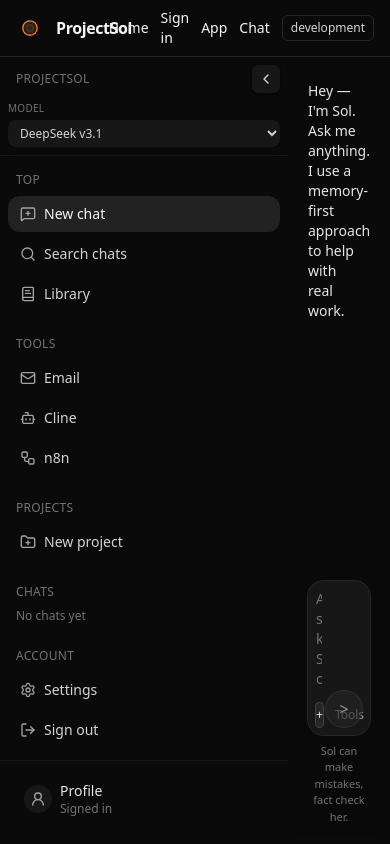
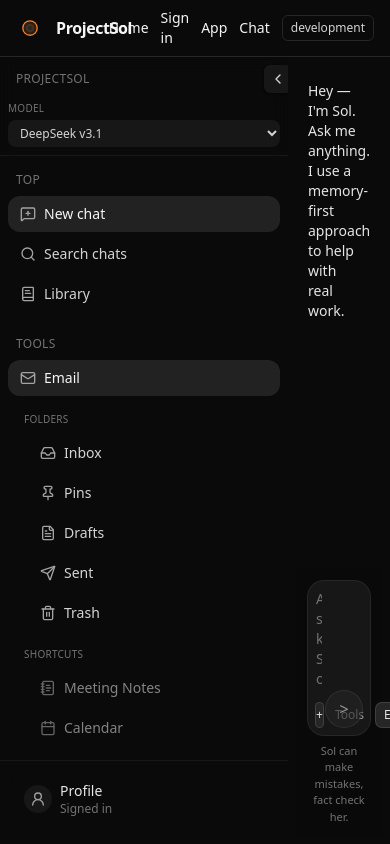
Before and after one commit to Siegemoe/projectsol, a Next.js app: page /app/chat in a window 390 px wide. Built offline with nearby package versions, Linux system fonts and the light colour scheme.

Commit message:
Embed Email tool into Chat: remove title-bar traffic lights, hide internal mail sidebar in embedded mode, add Tools → Email sidebar group, resizable preview pane, redirect /app/tools/email → /app/chat; remove Email ‘Home Screen’ menu; fix Tailwind class conflict

```diff
--- a/src/app/app/tools/email/components/EmailWindow.tsx
+++ b/src/app/app/tools/email/components/EmailWindow.tsx
@@ -1,6 +1,6 @@
 "use client";
 
-import { useEffect, useMemo, useState } from "react";
+import { useEffect, useMemo, useRef, useState } from "react";
 import { Mail, Minus, X, RefreshCcw, SlidersHorizontal, PencilLine } from "lucide-react";
 import type { ProviderId, Thread, ThreadSection } from "../types";
 import { providerList, providers } from "../providers";
@@ -10,6 +10,7 @@
 import NewSendersRow from "./NewSendersRow";
 import ThreadList from "./ThreadList";
 import PreviewPane from "./PreviewPane";
+import { useRouter } from "next/navigation";
 
 type Folder = Thread["folder"];
 
@@ -19,13 +20,97 @@
   return { day, full };
 }
 
-export default function EmailWindow() {
+type EmailWindowProps = {
+  // When embedded inside Chat, render without decorative chrome and without the internal mail sidebar
+  embedded?: boolean;
+  // Explicitly control whether to show the internal sidebar (ignored when embedded=true)
+  showSidebar?: boolean;
+  // Controlled folder (when omitted, EmailWindow manages its own folder state)
+  folder?: Folder;
+  onChangeFolder?: (f: Folder) => void;
+  // Called when the top-right X is pressed. If not provided, will navigate back to chat.
+  onClose?: () => void;
+};
+
+const MIN_PREVIEW = 320;
+const MAX_PREVIEW = 600;
+const DEFAULT_PREVIEW = 420;
+
+export default function EmailWindow({
+  embedded = false,
+  showSidebar = true,
+  folder: controlledFolder,
+  onChangeFolder,
+  onClose,
+}: EmailWindowProps) {
+  const router = useRouter();
   const [providerId, setProviderId] = useState<ProviderId>("gmail");
-  const [folder, setFolder] = useState<Folder>("inbox");
+
+  // Controlled/uncontrolled folder
+  const [internalFolder, setInternalFolder] = useState<Folder>(controlledFolder ?? "inbox");
+  useEffect(() => {
+    if (controlledFolder && controlledFolder !== internalFolder) {
+      setInternalFolder(controlledFolder);
+    }
+  }, [controlledFolder]); // eslint-disable-line react-hooks/exhaustive-deps
+
+  const folder: Folder = controlledFolder ?? internalFolder;
+  const setFolder = (f: Folder) => {
+    if (onChangeFolder) onChangeFolder(f);
+    else setInternalFolder(f);
+  };
+
   const [query, setQuery] = useState("");
   const [sections, setSections] = useState<ThreadSection[]>([]);
   const [selectedId, setSelectedId] = useState<string | null>(null);
   const [newSenders, setNewSenders] = useState(() => getNewSenders("gmail"));
+
+  // Persisted preview width (resizable)
+  const [previewWidth, setPreviewWidth] = useState<number>(() => {
+    if (typeof window !== "undefined") {
+      const v = parseInt(localStorage.getItem("mail:previewWidth") || "", 10);
+      if (!Number.isNaN(v)) {
+        return Math.min(MAX_PREVIEW, Math.max(MIN_PREVIEW, v));
+      }
+    }
+    return DEFAULT_PREVIEW;
+  });
+  useEffect(() => {
+    try {
+      localStorage.setItem("mail:previewWidth", String(previewWidth));
+    } catch {}
+  }, [previewWidth]);
+
+  // Simple drag-to-resize for preview pane
+  const dragRef = useRef<{ startX: number; startWidth: number } | null>(null);
+  function onResizeStart(e: React.MouseEvent | React.TouchEvent) {
+    const clientX = "touches" in e ? (e as React.TouchEvent).touches[0].clientX : (e as React.MouseEvent).clientX;
+    dragRef.current = { startX: clientX, startWidth: previewWidth };
+
+    const move = (ev: MouseEvent | TouchEvent) => {
+      const x =
+        ev instanceof TouchEvent ? ev.touches[0]?.clientX ?? dragRef.current!.startX : (ev as MouseEvent).clientX;
+      const dx = x - dragRef.current!.startX;
+      // Preview is on the right, positive dx should INCREASE width
+      const next = Math.min(MAX_PREVIEW, Math.max(MIN_PREVIEW, dragRef.current!.startWidth + dx));
+      setPreviewWidth(next);
+      // prevent passive scrolling on touch
+      ev.preventDefault?.();
+    };
+    const up = () => {
+      window.removeEventListener("mousemove", move as any);
+      window.removeEventListener("touchmove", move as any);
+      window.removeEventListener("mouseup", up);
+      window.removeEventListener("touchend", up);
+      dragRef.current = null;
+    };
+
+    window.addEventListener("mousemove", move as any, { passive: false } as any);
+    window.addEventListener("touchmove", move as any, { passive: false } as any);
+    window.addEventListener("mouseup", up);
+    window.addEventListener("touchend", up);
+    e.preventDefault();
+  }
 
   // Load mock sections whenever provider/folder changes
   useEffect(() => {
@@ -54,11 +139,12 @@
         ...s,
         threads: s.threads.filter(
           (t) =>
-            (t.subject   ?? "").toLowerCase().includes(q) ||
-            (t.sender?.name  ?? "").toLowerCase().includes(q) ||
+            (t.subject ?? "").toLowerCase().includes(q) ||
+            (t.sender?.name ?? "").toLowerCase().includes(q) ||
             (t.sender?.email ?? "").toLowerCase().includes(q) ||
-            (t.snippet   ?? "").toLowerCase().includes(q)
-        ),      }))
+            (t.snippet ?? "").toLowerCase().includes(q)
+        ),
+      }))
       .filter((s) => s.threads.length > 0);
   }, [sections, query]);
 
@@ -97,7 +183,7 @@
     );
   }
 
-  // Counts for sidebar
+  // Counts for sidebar badges
   const unreadCount = useMemo(
     () => sections.flatMap((s) => s.threads).filter((t) => t.unread).length,
     [sections]
@@ -109,31 +195,41 @@
 
   const { day, full } = formatHeaderDate();
 
+  const showInnerSidebar = !embedded && showSidebar !== false;
+
+  function handleClose() {
+    if (onClose) {
+      onClose();
+      return;
+    }
+    // Fallback: navigate back to chat
+    try {
+      router.push("/app/chat");
+    } catch {
+      // no-op
+    }
+  }
+
   return (
     <div className="flex h-full w-full">
-      {/* Decorative window with subtle chrome */}
-      <div className="flex h-full w-full flex-col overflow-hidden rounded-xl border border-neutral-900 bg-neutral-950 shadow-xl">
-        {/* Window title bar */}
+      {/* Outer container: decorative chrome only when not embedded */}
+      <div
+        className={
+          embedded
+            ? "flex h-full w-full flex-col overflow-hidden"
+            : "flex h-full w-full flex-col overflow-hidden rounded-xl border border-neutral-900 bg-neutral-950 shadow-xl"
+        }
+      >
+        {/* Title bar (no traffic-light dots). Keep compact label and top-right controls */}
         <div className="flex items-center gap-2 border-b border-neutral-900 px-3 py-2">
-          <div className="flex items-center gap-1.5">
-            {/* traffic-light dots (decorative) */}
-            <button
-              aria-label="Close"
-              className="h-2.5 w-2.5 rounded-full bg-red-500/80"
-              onClick={() => {
-                /* decorative only for now */
-              }}
-            />
-            <button aria-label="Minimize" className="h-2.5 w-2.5 rounded-full bg-yellow-500/80" />
-            <button aria-label="Maximize" className="h-2.5 w-2.5 rounded-full bg-green-500/80" />
-          </div>
-          <div className="ml-2 flex items-center gap-2 text-sm text-neutral-400">
+          <div className="flex items-center gap-2 text-sm text-neutral-400">
             <Mail className="h-4 w-4 text-neutral-300" />
             <span className="text-neutral-200">Mail</span>
             <span className="text-neutral-500">/</span>
             <span className="text-neutral-400 capitalize">{folder}</span>
           </div>
           <div className="ml-auto flex items-center gap-2">
+            {/* Keep minimize for symmetry; no-op for now */}
             <button
               type="button"
               className="inline-flex h-7 w-7 items-center justify-center rounded-md border border-neutral-900 bg-neutral-900 hover:bg-neutral-800"
@@ -145,21 +241,24 @@
               type="button"
               className="inline-flex h-7 w-7 items-center justify-center rounded-md border border-neutral-900 bg-neutral-900 hover:bg-neutral-800"
               aria-label="Close window"
+              onClick={handleClose}
             >
               <X className="h-4 w-4 text-neutral-300" />
             </button>
           </div>
         </div>
 
-        {/* Three-pane layout */}
+        {/* Two/three pane layout */}
         <div className="flex min-h-0 flex-1">
-          {/* Inner mail sidebar */}
+          {/* Inner mail sidebar (hidden in embedded mode) */}
+          {showInnerSidebar ? (
             <MailSidebar
               activeFolder={folder}
               onChangeFolder={setFolder}
               unreadCount={unreadCount}
               pinnedCount={pinnedCount}
             />
+          ) : null}
 
           {/* Main column */}
           <div className="flex min-w-0 flex-1 flex-col border-r border-neutral-900">
@@ -195,9 +294,25 @@
             </div>
           </div>
 
-          {/* Preview pane (hidden on smaller screens) */}
-          <div className="hidden min-w-[340px] max-w-[520px] border-l border-neutral-900 lg:block">
+          {/* Resizer + Preview pane (lg and up) */}
+          <div className="hidden lg:flex">
+            {/* Resizer handle */}
+            <div
+              role="separator"
+              aria-orientation="vertical"
+              title="Resize preview"
+              className="w-2 cursor-col-resize hover:bg-neutral-900 active:bg-neutral-900"
+              onMouseDown={onResizeStart}
+              onTouchStart={onResizeStart}
+            />
+
+            {/* Preview pane */}
+            <div
+              className="min-w-[320px] max-w-[600px] border-l border-neutral-900"
+              style={{ width: previewWidth }}
+            >
               <PreviewPane thread={selectedThread} />
+            </div>
           </div>
         </div>
       </div>
--- a/src/components/AppSidebar.tsx
+++ b/src/components/AppSidebar.tsx
@@ -1,7 +1,7 @@
 "use client";
 
 import Link from "next/link";
-import { usePathname } from "next/navigation";
+import { usePathname, useRouter } from "next/navigation";
 import { useEffect, useState } from "react";
 import type { Route } from "next";
 import {
@@ -17,6 +17,13 @@
   User2,
   ChevronLeft,
   ChevronRight,
+  Inbox,
+  Pin,
+  FileText,
+  Send,
+  Trash2,
+  NotebookText,
+  Calendar,
 } from "lucide-react";
 
 type NavItem = {
@@ -58,13 +65,45 @@
   );
 }
 
+function SubItem({
+  label,
+  icon: Icon,
+  onClick,
+  disabled,
+}: {
+  label: string;
+  icon?: React.ComponentType<{ className?: string }>;
+  onClick?: () => void;
+  disabled?: boolean;
+}) {
+  return (
+    <button
+      type="button"
+      disabled={disabled}
+      onClick={onClick}
+      className={[
+        "group flex w-full items-center gap-2 rounded-lg pl-8 pr-2 py-2 text-sm transition",
+        "text-neutral-300 hover:bg-neutral-900",
+        disabled ? "opacity-60 pointer-events-none" : "",
+      ].join(" ")}
+    >
+      {Icon ? <Icon className="h-4 w-4 text-neutral-400 group-hover:text-neutral-300" /> : null}
+      <span>{label}</span>
+    </button>
+  );
+}
+
 export default function AppSidebar() {
+  const router = useRouter();
   const pathname = usePathname();
 
   const MODEL_KEY = "app:model";
   const [model, setModel] = useState<string>("sol-default");
   const COLLAPSE_KEY = "app:sidebarCollapsed";
   const [collapsed, setCollapsed] = useState<boolean>(false);
+
+  // Expand/collapse Email submenu
+  const [emailExpanded, setEmailExpanded] = useState<boolean>(true);
 
   useEffect(() => {
     try {
@@ -107,11 +146,23 @@
     { label: "Library", href: "/app/library" as Route, icon: BookText },
   ];
 
-  const tools: NavItem[] = [
-    { label: "Email", href: "/app/tools/email" as Route, icon: Mail },
-    { label: "Cline", href: "/app/tools/cline" as Route, icon: Bot },
-    { label: "n8n", href: "/app/tools/n8n" as Route, icon: Workflow },
-  ];
+  // Helper: open Email overlay inside chat
+  function openEmail(folder?: "inbox" | "pinned" | "drafts" | "sent" | "trash") {
+    const inChat = pathname?.startsWith("/app/chat");
+    if (!inChat) {
+      // Navigate to chat with query to trigger email open
+      const qs = new URLSearchParams({ email: "1", ...(folder ? { folder } : {}) }).toString();
+      router.push(("/app/chat" + (qs ? `?${qs}` : "")) as Route);
+      return;
+    }
+    try {
+      window.dispatchEvent(
+        new CustomEvent("sol:open-email", {
+          detail: { open: true, folder },
+        } as any)
+      );
+    } catch {}
+  }
 
   const projects: NavItem[] = [
     { label: "New project", href: "/app/projects/new" as Route, icon: FolderPlus },
@@ -140,7 +191,7 @@
             type="button"
             onClick={toggleCollapsed}
             aria-label={collapsed ? "Expand sidebar" : "Collapse sidebar"}
-            className="absolute right-0 top-1/2 -translate-y-1/2 -right-3 z-20 inline-flex h-7 w-7 items-center justify-center rounded-md border border-neutral-900 bg-neutral-900 hover:bg-neutral-800 shadow"
+            className="absolute -right-3 top-1/2 -translate-y-1/2 z-20 inline-flex h-7 w-7 items-center justify-center rounded-md border border-neutral-900 bg-neutral-900 hover:bg-neutral-800 shadow"
           >
             {collapsed ? (
               <ChevronRight className="h-4 w-4 text-neutral-300" />
@@ -183,9 +234,37 @@
           <section>
             <div className="px-2 pb-2 text-xs uppercase tracking-wide text-neutral-500">Tools</div>
             <div className="space-y-1">
-              {tools.map((item) => (
-                <Item key={item.label} item={item} active={isActive(item.href)} />
-              ))}
+              {/* Email group (opens inside chat) */}
+              <Item
+                item={{
+                  label: "Email",
+                  icon: Mail,
+                  onClick: () => {
+                    setEmailExpanded((v) => !v);
+                    openEmail("inbox");
+                  },
+                }}
+                active={pathname?.startsWith("/app/chat")}
+              />
+              {emailExpanded && (
+                <div className="space-y-1">
+                  <div className="px-4 pt-3 pb-1 text-[10px] uppercase tracking-wide text-neutral-500">Folders</div>
+                  <SubItem label="Inbox" icon={Inbox} onClick={() => openEmail("inbox")} />
+                  <SubItem label="Pins" icon={Pin} onClick={() => openEmail("pinned")} />
+                  <SubItem label="Drafts" icon={FileText} onClick={() => openEmail("drafts")} />
+                  <SubItem label="Sent" icon={Send} onClick={() => openEmail("sent")} />
+                  <SubItem label="Trash" icon={Trash2} onClick={() => openEmail("trash")} />
+
+                  <div className="px-4 pt-3 pb-1 text-[10px] uppercase tracking-wide text-neutral-500">Shortcuts</div>
+                  <SubItem label="Meeting Notes" icon={NotebookText} disabled />
+                  <SubItem label="Calendar" icon={Calendar} disabled />
+                  <SubItem label="Settings" disabled />
+                </div>
+              )}
+
+              {/* Other tools still navigate to their routes */}
+              <Item item={{ label: "Cline", href: "/app/tools/cline" as Route, icon: Bot }} active={pathname === "/app/tools/cline"} />
+              <Item item={{ label: "n8n", href: "/app/tools/n8n" as Route, icon: Workflow }} active={pathname === "/app/tools/n8n"} />
             </div>
           </section>
 
--- a/src/components/SolChat.tsx
+++ b/src/components/SolChat.tsx
@@ -1,9 +1,11 @@
 "use client";
 
 import React, { useEffect, useRef, useState } from "react";
+import EmailWindow from "@/app/app/tools/email/components/EmailWindow";
 
 type Role = "user" | "assistant";
 type Message = { role: Role; content: string };
+type Folder = "inbox" | "pinned" | "drafts" | "sent" | "trash";
 
 interface SolChatProps {
   title?: string;
@@ -20,6 +22,10 @@
   ]);
   const [input, setInput] = useState("");
   const [loading, setLoading] = useState(false);
+
+  // Email overlay state
+  const [emailOpen, setEmailOpen] = useState(false);
+  const [emailFolder, setEmailFolder] = useState<Folder>("inbox");
 
   const scrollRef = useRef<HTMLDivElement | null>(null);
   const inputRef = useRef<HTMLTextAreaElement | null>(null);
@@ -43,6 +49,39 @@
     ta.style.height = `${newHeight}px`;
     ta.style.overflowY = ta.scrollHeight > maxHeight ? "auto" : "hidden";
   }, [input]);
+
+  // Listen for global "sol:open-email" events dispatched by the AppSidebar
+  useEffect(() => {
+    const handler = (e: Event) => {
+      const anyEvt = e as CustomEvent<{ open?: boolean; folder?: Folder }>;
+      const detail = anyEvt?.detail || {};
+      if (detail.folder) setEmailFolder(detail.folder);
+      if (detail.open === false) setEmailOpen(false);
+      else setEmailOpen(true);
+    };
+    window.addEventListener("sol:open-email", handler as EventListener);
+    return () => window.removeEventListener("sol:open-email", handler as EventListener);
+  }, []);
+
+  // Support deep-linking via query params: ?email=1&folder=inbox
+  useEffect(() => {
+    if (typeof window === "undefined") return;
+    try {
+      const url = new URL(window.location.href);
+      const shouldOpen = url.searchParams.get("email");
+      if (shouldOpen === "1") {
+        const f = url.searchParams.get("folder") as Folder | null;
+        if (f) setEmailFolder(f);
+        setEmailOpen(true);
+        // Clean the URL
+        const params = new URLSearchParams(url.searchParams);
+        params.delete("email");
+        params.delete("folder");
+        const next = url.pathname + (params.toString() ? `?${params.toString()}` : "");
+        window.history.replaceState({}, "", next);
+      }
+    } catch {}
+  }, []);
 
   function onKeyDown(e: React.KeyboardEvent<HTMLTextAreaElement>) {
     if (e.key === "Enter" && !e.shiftKey) {
@@ -160,7 +199,7 @@
   }
 
   return (
-    <div className="flex h-full min-h-0 w-full flex-col">
+    <div className="relative flex h-full min-h-0 w-full flex-col">
       {/* Scrollable messages area */}
       <div ref={scrollRef} className="flex-1 overflow-y-auto px-3 py-4">
         <div className="mx-auto flex max-w-3xl flex-col gap-3">
@@ -214,6 +253,15 @@
                 +
               </button>
               <span>Tools</span>
+              <button
+                type="button"
+                onClick={() => setEmailOpen(true)}
+                className="inline-flex items-center gap-1 rounded-md bg-neutral-800 px-2 py-1 text-neutral-200 ring-1 ring-neutral-700 hover:bg-neutral-700"
+                aria-label="Open Email"
+                title="Email"
+              >
+                Email
+              </button>
             </div>
             <button
               type="submit"
@@ -229,6 +277,25 @@
           Sol can make mistakes, fact check her.
         </div>
       </div>
+
+      {/* Email overlay panel (flows out from the left like switching apps) */}
+      <div
+        className={[
+          "pointer-events-auto absolute inset-0 z-20 bg-neutral-950 transition-transform duration-300",
+          emailOpen ? "translate-x-0 ease-out" : "-translate-x-full ease-in",
+        ].join(" ")}
+        aria-hidden={!emailOpen}
+      >
+        {emailOpen && (
+          <EmailWindow
+            embedded
+            showSidebar={false}
+            folder={emailFolder}
+            onChangeFolder={setEmailFolder}
+            onClose={() => setEmailOpen(false)}
+          />
+        )}
+      </div>
     </div>
   );
 }
```
Also changed, not shown: src/app/app/tools/email/page.tsx (+4 -8 lines), 1 other file (tests, documents, lock files or other folders). Lines whose indentation alone changed are shown as unchanged.
